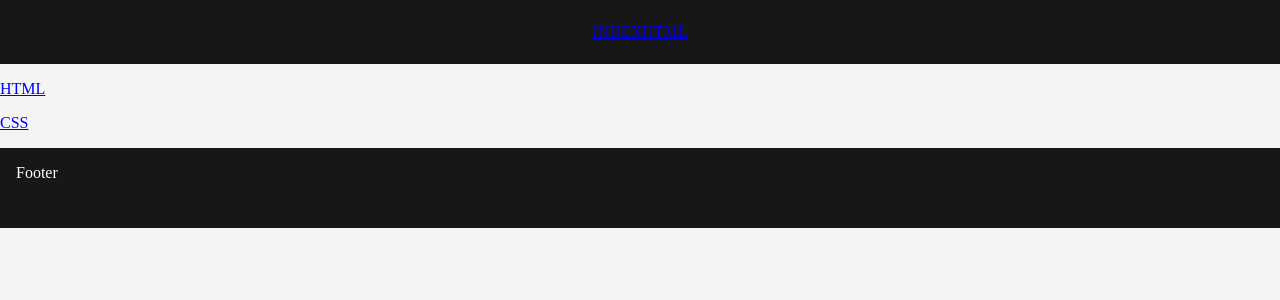
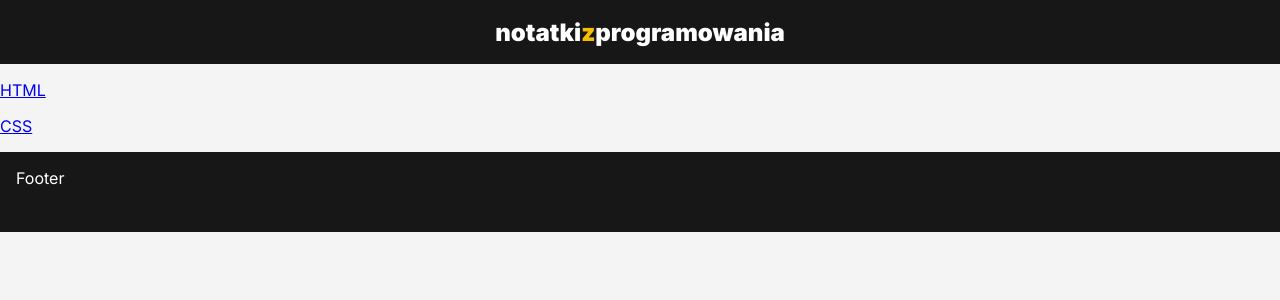
Before and after one commit to karolskolasinski/notatkizprogramowania, a React (Create React App) app: page / in a window 1280 px wide. Shown: the top 300 px of the page. Built offline with nearby package versions, Linux system fonts and the light colour scheme.

Commit message:
add CustomLink

```diff
--- a/public/index.html
+++ b/public/index.html
@@ -22,6 +22,9 @@
       work correctly both with client-side routing and a non-root public URL.
       Learn how to configure a non-root public URL by running `npm run build`.
     -->
+    <link rel="preconnect" href="https://fonts.googleapis.com">
+    <link rel="preconnect" href="https://fonts.gstatic.com" crossorigin>
+    <link href="https://fonts.googleapis.com/css2?family=Inter:wght@400;900&display=swap" rel="stylesheet">
     <title>Notatki z programowania</title>
     <!-- body top: <noscript>You need to enable JavaScript to run this app.</noscript>-->
 </head>
--- a/src/components/Header/Header.css
+++ b/src/components/Header/Header.css
@@ -1,27 +1,3 @@
-header {
-    display: none;
-}
-
-.mobile-nav-wrapper {
-    display: flex;
-    justify-content: center;
-    align-items: center;
-    padding: .5rem;
-    position: fixed;
-    right: 1.5rem;
-    bottom: 1.5rem;
-    background: rgba(23, 23, 23, .8);
-    border-radius: 100px;
-    box-shadow: rgba(0, 0, 0, 0.15) 0 2px 8px;
-}
-
-.mobile-nav {
-    height: 2rem;
-    width: 2rem;
-    color: white;
-}
-
-@media screen and (min-width: 576px) {
 header {
     width: 100%;
     display: flex;
@@ -33,7 +9,21 @@ header {
     color: white;
 }
 
-    .mobile-nav-wrapper {
+.header-title {
+    font-weight: bold;
+    font-size: 1.5rem;
+    text-decoration: none;
+    color: white;
+}
+
+.header-accent {
+    color: var(--accent-color-1);
+}
+
+nav {
     display: none;
 }
+
+@media screen and (min-width: 576px) {
+
 }
--- a/src/components/Header/Header.tsx
+++ b/src/components/Header/Header.tsx
@@ -1,18 +1,21 @@
 import React from 'react';
 import './Header.css';
-import { IoMenuOutline, /*IoCloseOutline*/ } from 'react-icons/io5';
 import { Link } from 'react-router-dom';
 
 const Header = () => {
     return (
         <>
             <header className={'header'}>
-                <Link to="/" >INDEX</Link>
-                <Link to="/html-category" >HTML</Link>
+                <Link to={'/'} className={'header-title'}>
+                    notatki
+                    <span className={'header-accent'}>z</span>
+                    programowania</Link>
+                <nav>
+                    <Link to="/">INDEX</Link>
+                    <Link to="/html-category">HTML</Link>
+                </nav>
             </header>
-            <nav className={'mobile-nav-wrapper'}>
-                <IoMenuOutline className={'mobile-nav'} />
-            </nav>
+
         </>
     );
 };
--- a/src/index.css
+++ b/src/index.css
@@ -4,6 +4,7 @@
 
 *, ::before, ::after {
     box-sizing: border-box;
+    font-family: Inter, sans-serif;
 }
 
 html, body, div, span, applet, object, iframe, h1, h2, h3, h4, h5, h6, p,
```
Also changed, not shown: src/views/categories/HTMLCategory.tsx (+9 -2 lines). Lines whose indentation alone changed are shown as unchanged.
